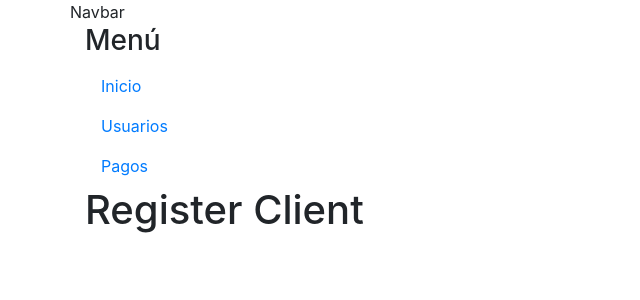
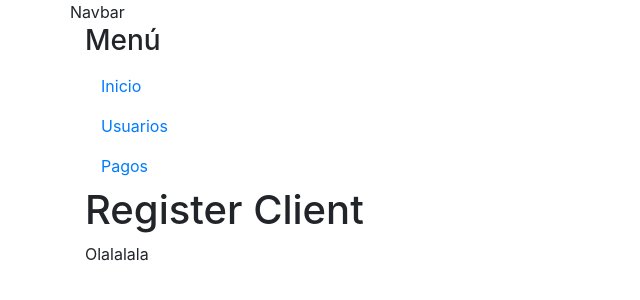
Before and after one commit to juanvaes/horus, a React (Create React App) app in the folder horus/client/: page /client in a window 1280 px wide. Shown: the top 300 px of the page, without its empty margins (0-640 px from the left). Built offline with nearby package versions, Linux system fonts and the light colour scheme.

Commit message:
testing git on cafeto

```diff
--- a/horus/client/src/components/clients/ClientRegister.js
+++ b/horus/client/src/components/clients/ClientRegister.js
@@ -5,6 +5,7 @@ class ClientRegister extends React.Component{
         return(
             <div>
                 <h1>Register Client</h1>
+                <p>Olalalala</p>
             </div>
         )
     }
```
